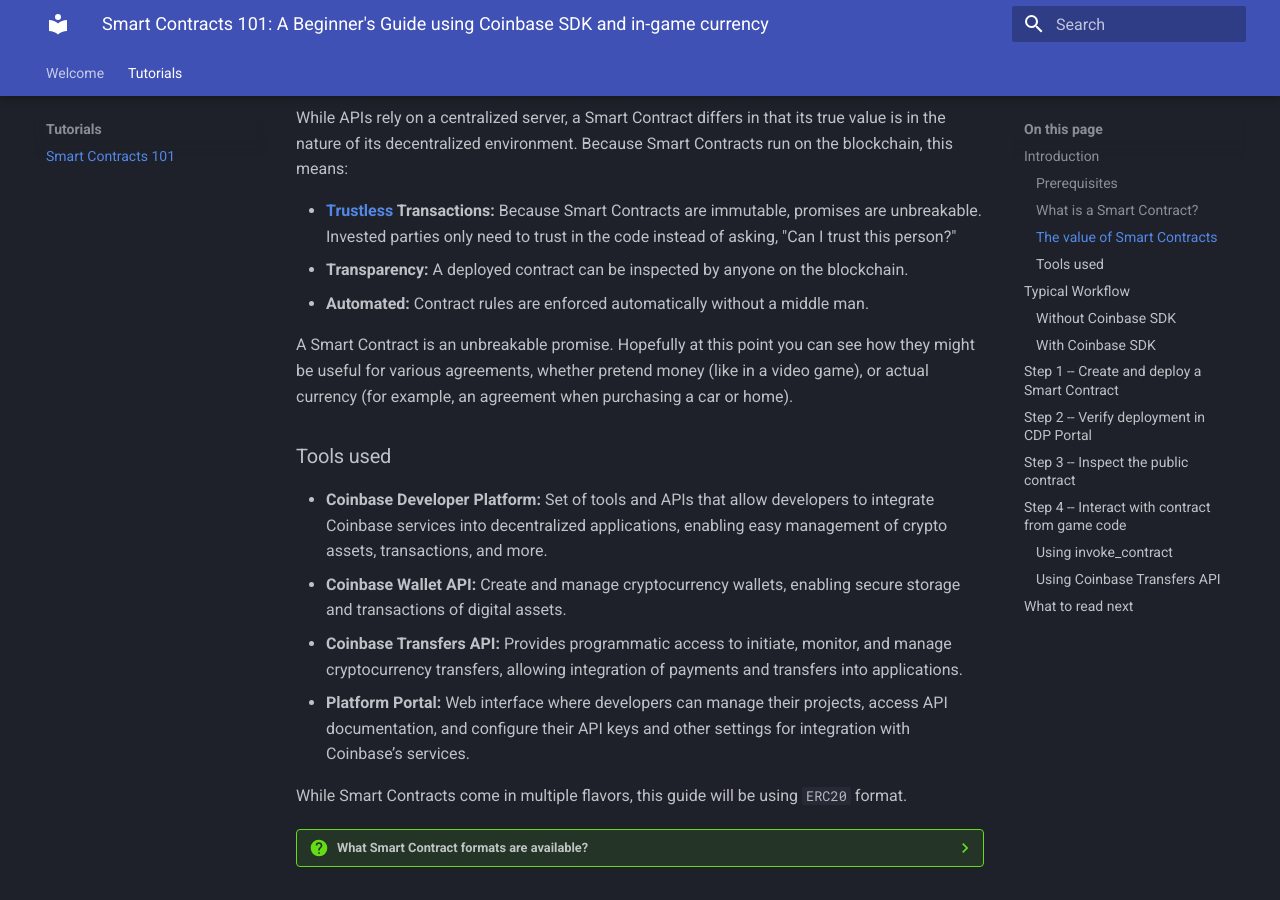
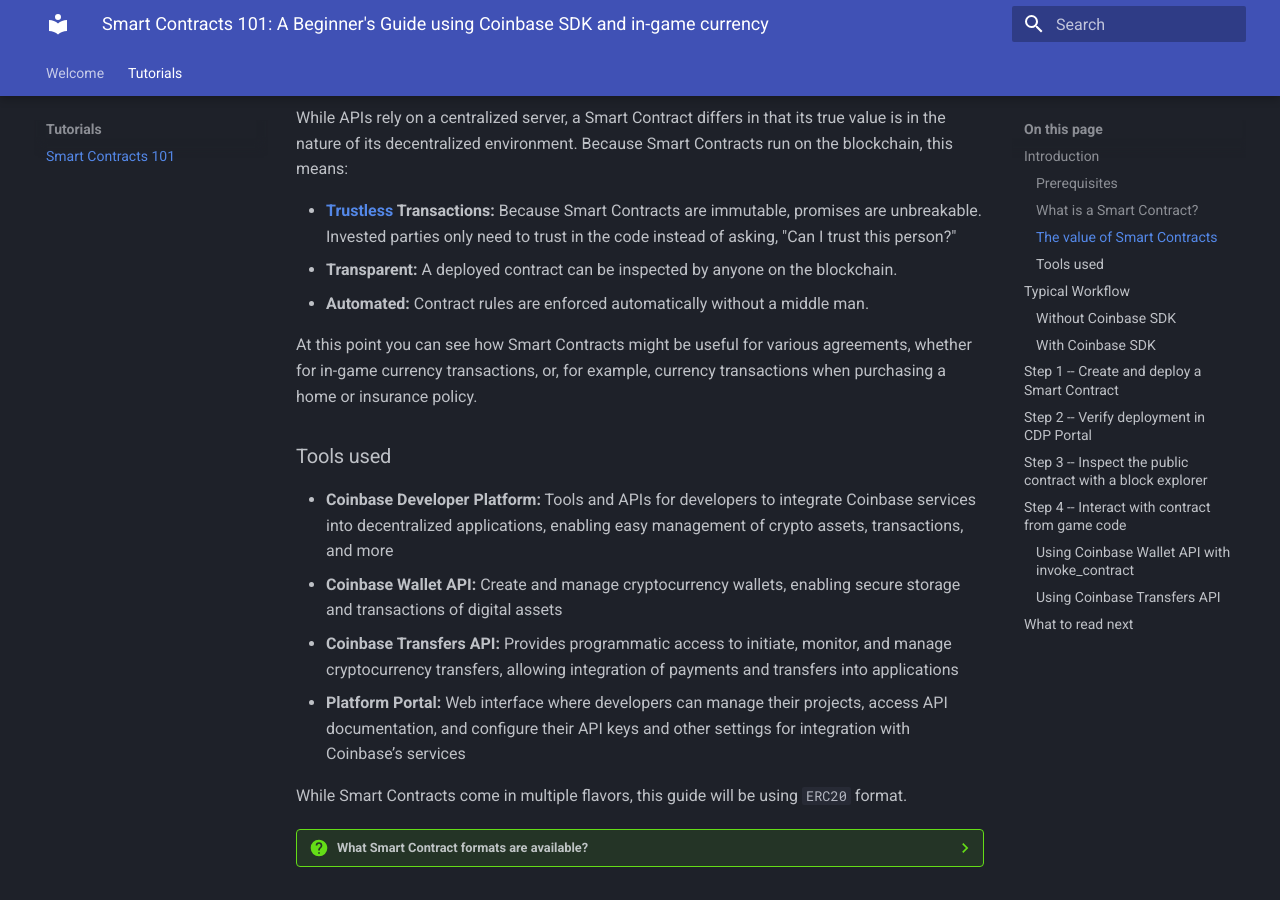
Before and after one commit to cdp-docs/presentation, an MkDocs documentation site: the page built from docs/tutorials/smart-contracts-101.md, in a window 1280 px wide and 900 px high, scrolled down 1411 px. Built offline with MkDocs 1.6.1 and Material for MkDocs 9.7.7, drawn with Linux system fonts in a browser that asks for light colours; some of the changed text lies outside the part shown.

Commit message:
Minor nits

```diff
--- a/docs/tutorials/smart-contracts-101.md
+++ b/docs/tutorials/smart-contracts-101.md
@@ -7,7 +7,7 @@
   - Smart Contracts
 ---
 
-# Smart Contracts 101: A Beginner's Guide using Coinbase SDK and in-game currency
+# Smart Contracts 101: A Beginner's Guide using Coinbase SDK for in-game currency agreements
 
 ## Introduction
 
@@ -50,17 +50,17 @@
 While APIs rely on a centralized server, a Smart Contract differs in that its true value is in the nature of its decentralized environment. Because Smart Contracts run on the blockchain, this means:
 
 - **[Trustless](https://academy.binance.com/en/glossary/trustless) Transactions:** Because Smart Contracts are immutable, promises are unbreakable. Invested parties only need to trust in the code instead of asking, "Can I trust this person?"
-- **Transparency:** A deployed contract can be inspected by anyone on the blockchain.
+- **Transparent:** A deployed contract can be inspected by anyone on the blockchain.
 - **Automated:** Contract rules are enforced automatically without a middle man.
 
-A Smart Contract is an unbreakable promise. Hopefully at this point you can see how they might be useful for various agreements, whether pretend money (like in a video game), or actual currency (for example, an agreement when purchasing a car or home).
+At this point you can see how Smart Contracts might be useful for various agreements, whether for in-game currency transactions, or, for example, currency transactions when purchasing a home or insurance policy.
 
 ### Tools used
 
-- **Coinbase Developer Platform:** Set of tools and APIs that allow developers to integrate Coinbase services into decentralized applications, enabling easy management of crypto assets, transactions, and more.
-  - **Coinbase Wallet API:** Create and manage cryptocurrency wallets, enabling secure storage and transactions of digital assets.
-  - **Coinbase Transfers API:** Provides programmatic access to initiate, monitor, and manage cryptocurrency transfers, allowing integration of payments and transfers into applications.
-  - **Platform Portal:** Web interface where developers can manage their projects, access API documentation, and configure their API keys and other settings for integration with Coinbase’s services.
+- **Coinbase Developer Platform:** Tools and APIs for developers to integrate Coinbase services into decentralized applications, enabling easy management of crypto assets, transactions, and more
+  - **Coinbase Wallet API:** Create and manage cryptocurrency wallets, enabling secure storage and transactions of digital assets
+  - **Coinbase Transfers API:** Provides programmatic access to initiate, monitor, and manage cryptocurrency transfers, allowing integration of payments and transfers into applications
+  - **Platform Portal:** Web interface where developers can manage their projects, access API documentation, and configure their API keys and other settings for integration with Coinbase’s services
 
 While Smart Contracts come in multiple flavors, this guide will be using `ERC20` format.
 
@@ -186,7 +186,7 @@
 
 ![CDP portal](../img/cdp_portal.png)
 
-## Step 3 -- Inspect the public contract
+## Step 3 -- Inspect the public contract with a block explorer
 
 Now that your `GameCoin` token contract has been deployed, it is now visible to you, game players, or anyone else using the public internet!
 
@@ -202,7 +202,7 @@
 
 We want to give players the ability to buy items using our new `GameCoin`. This means that whenever a player purchases an item from our store, we need to interact with our token contract to handle the transfer.
 
-### Using `invoke_contract`
+### Using Coinbase Wallet API with `invoke_contract`
 
 Assuming you have a persisted wallet, using the deployed token contract address you could define a buy_item function like so:
 
```
